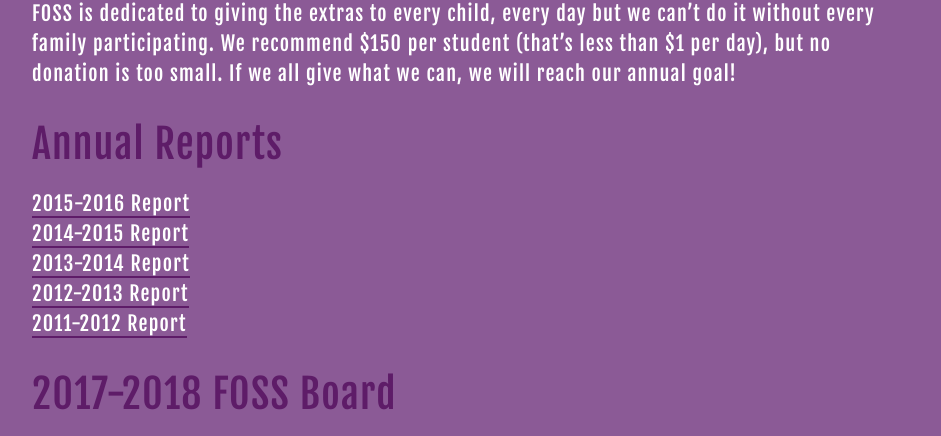
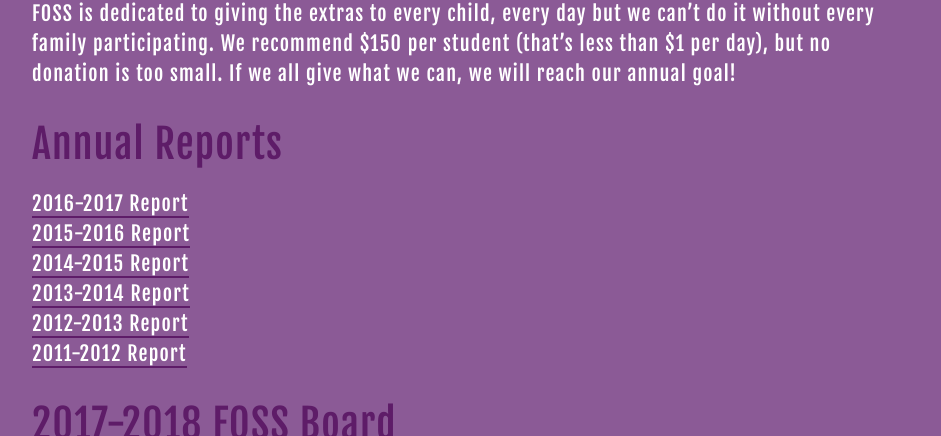
Before and after one commit to clamey/foss-firebase, a plain HTML site: page public/about.html in a window 1280 px wide. Shown: the part 621-1057 px from the top of the page, without its empty margins (168-1109 px from the left). Drawn offline with Linux system fonts and the light colour scheme.

Commit message:
newest report

```diff
--- a/public/about.html
+++ b/public/about.html
@@ -72,7 +72,9 @@
 <h2>What We Need</h2>
 <p>FOSS is dedicated to giving the extras to every child, every day but we can’t do it without every family participating. We recommend $150 per student (that’s less than $1 per day), but no donation is too small. If we all give what we can, we will reach our annual goal!</p>
 <h2>Annual Reports</h2>
-<p><a href="content/1-about/2015-2016-report.pdf">2015-2016 Report</a><br />
+<p>
+<a href="content/1-about/FOSS-annual-report-2016-2017.pdf">2016-2017 Report</a><br />
+<a href="content/1-about/2015-2016-report.pdf">2015-2016 Report</a><br />
 <a href="content/1-about/foss-2014-15-annual-report.pdf">2014-2015 Report</a><br />
 <a href="content/1-about/2013_report.png">2013-2014 Report</a><br />
 <a href="content/1-about/2012_report.png">2012-2013 Report</a><br />
```
Also changed, not shown: 1 other file.
